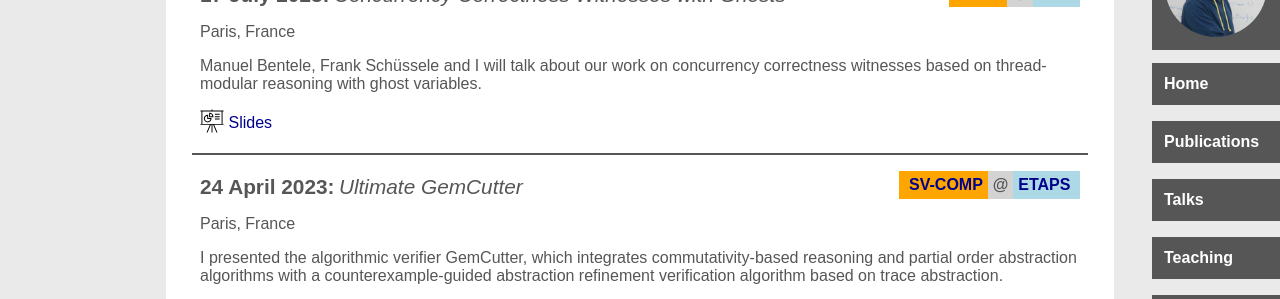
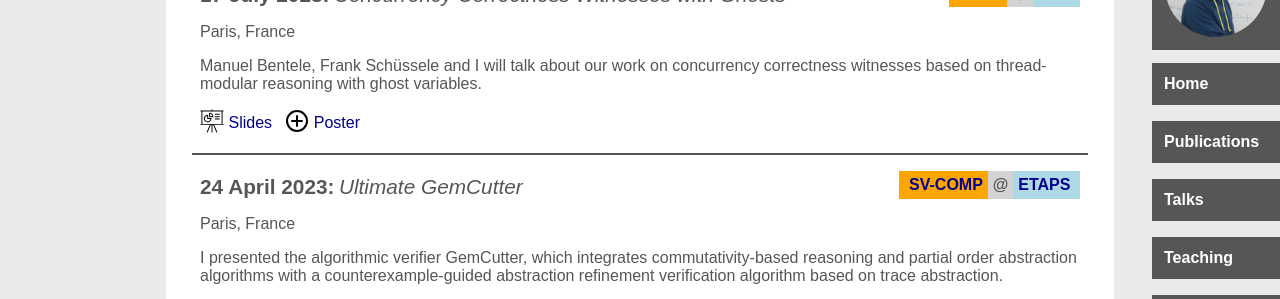
Before and after one commit to maul-esel/personal-website, a Jekyll site: the page built from talks.markdown, in a window 1280 px wide and 900 px high. Shown: the part 142-441 px from the top of the window. Built offline with Jekyll 4.4.1, drawn with Linux system fonts in a browser that asks for light colours.

Commit message:
add supplemental material

```diff
--- a/_data/talks.yml
+++ b/_data/talks.yml
@@ -8,6 +8,7 @@ cav23witnesses:
   location: Paris, France
   summary: Manuel Bentele, Frank Schüssele and I will talk about our work on concurrency correctness witnesses based on thread-modular reasoning with ghost variables.
   slides: https://github.com/ultimate-pa/VEWIT2023-ConcurrencyGhosts/blob/main/Slides.pdf
+  supplemental_material: https://github.com/ultimate-pa/VEWIT2023-ConcurrencyGhosts/
 
 svcomp23gemcutter:
   title: Ultimate GemCutter
--- a/credits.markdown
+++ b/credits.markdown
@@ -17,3 +17,4 @@ sitemap: false
 - <a href="https://www.flaticon.com/free-icons/resume-and-cv" title="resume and cv icons">Resume and cv icons created by feen - Flaticon</a>
 - <a href="https://iconscout.com/icons/link" target="_blank">Link Icon</a> by <a href="https://iconscout.com/contributors/tanvirulhaq" target="_blank">Md. Tanvirul Haque</a>
 - <a href="https://iconscout.com/icons/mastodon" target="_blank">Mastodon Logo Icon</a> by <a href="https://iconscout.com/contributors/jagathish" target="_blank">Jagathish Saravanan</a>
+- <a href="https://www.svgrepo.com/svg/348549/add" target="_blank">Add SVG Vector</a> by <a href="https://www.svgrepo.com/author/Mikolaj%20Dobrucki/" target="_blank">https://www.svgrepo.com/author/Mikolaj%20Dobrucki/</a> (<a href="https://www.svgrepo.com/page/licensing#MIT" target="_blank">MIT License</a>)
--- a/talks.markdown
+++ b/talks.markdown
@@ -59,6 +59,12 @@ lastmod_dependencies:
       <a class="pub-poster" href="{{ talk.poster }}">Poster</a>
     </span>
   {%- endif %}
+  {%- if talk.supplemental_material -%}
+    <span class="pub-additional">
+      <img alt="" class="pub-additional-icon" src="{{ '/images/supplemental_material.svg' | relative_url }}" />
+      <a class="pub-supplemental" href="{{ talk.supplemental_material }}">Poster</a>
+    </span>
+  {%- endif %}
   </p>
   </li>
 {%- endfor %}
```
Also changed, not shown: images/supplemental_material.svg (added).
